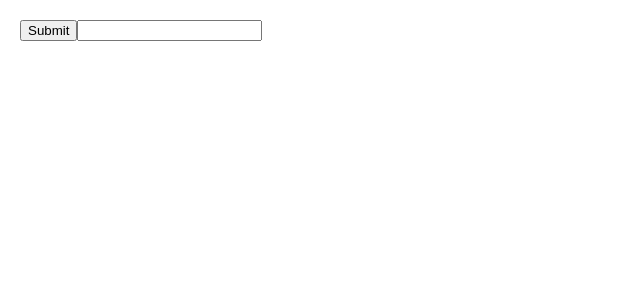
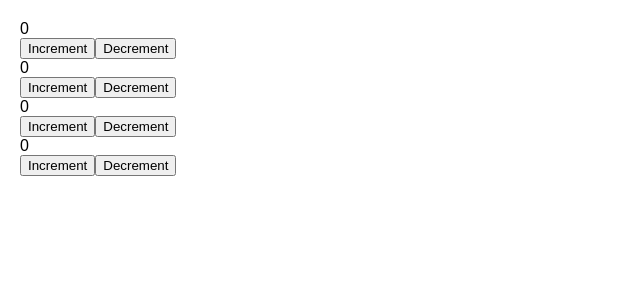
Before and after one commit to piyushdhamecha/weltec-react-3, a React (Create React App) app: page / in a window 1280 px wide. Shown: the top 300 px of the page, without its empty margins (0-640 px from the left). Built offline with nearby package versions, Linux system fonts and the light colour scheme.

Commit message:
We started using state in class component

```diff
--- a/src/EventHandlers/App.js
+++ b/src/EventHandlers/App.js
@@ -1,8 +1,15 @@
 // import EventHandlers from "./EventHanlders"
-import EventHandlersClass from "./EventHandlersClass"
+import EventHandlersClass from "./EventHandlersClass";
 
 const App = () => {
-  return <EventHandlersClass />
-}
+  return (
+    <div>
+      <EventHandlersClass />
+      <EventHandlersClass />
+      <EventHandlersClass />
+      <EventHandlersClass />
+    </div>
+  );
+};
 
-export default App
+export default App;
--- a/src/EventHandlers/EventHandlersClass.js
+++ b/src/EventHandlers/EventHandlersClass.js
@@ -1,16 +1,32 @@
 import { Component } from "react"
 
 class EventHandlersClass extends Component {
-  handleClick = () => {
-    console.log('Button clicked')
+  constructor() {
+    super()
+
+    this.state = {
+      count: 0
+    }
   }
+
+  handleIncrementClick = () => {
+    this.setState({ count: this.state.count + 1 })
+    console.log('Increment clicked')
+  }
+
+  handleDecrementClick = () => {
+    this.setState({ count: this.state.count - 1 })
+    console.log('Decrement clicked')
+  }
+
 
   render() {
     console.log(this)
     return (
       <div>
-        <button onClick={this.handleClick}>Submit</button>
-        <input />
+        <div>{this.state.count}</div>
+        <button onClick={this.handleIncrementClick}>Increment</button>
+        <button onClick={this.handleDecrementClick}>Decrement</button>
       </div>
     )
   }
```
